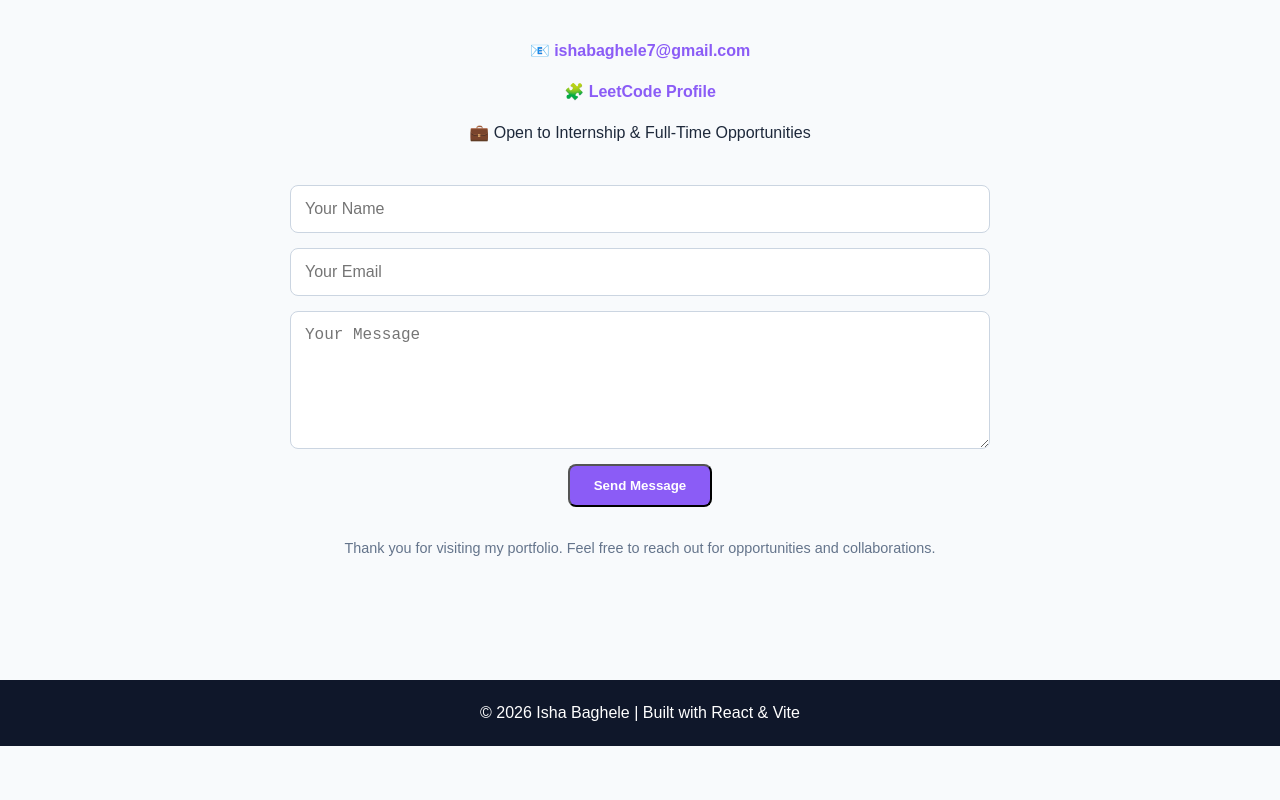
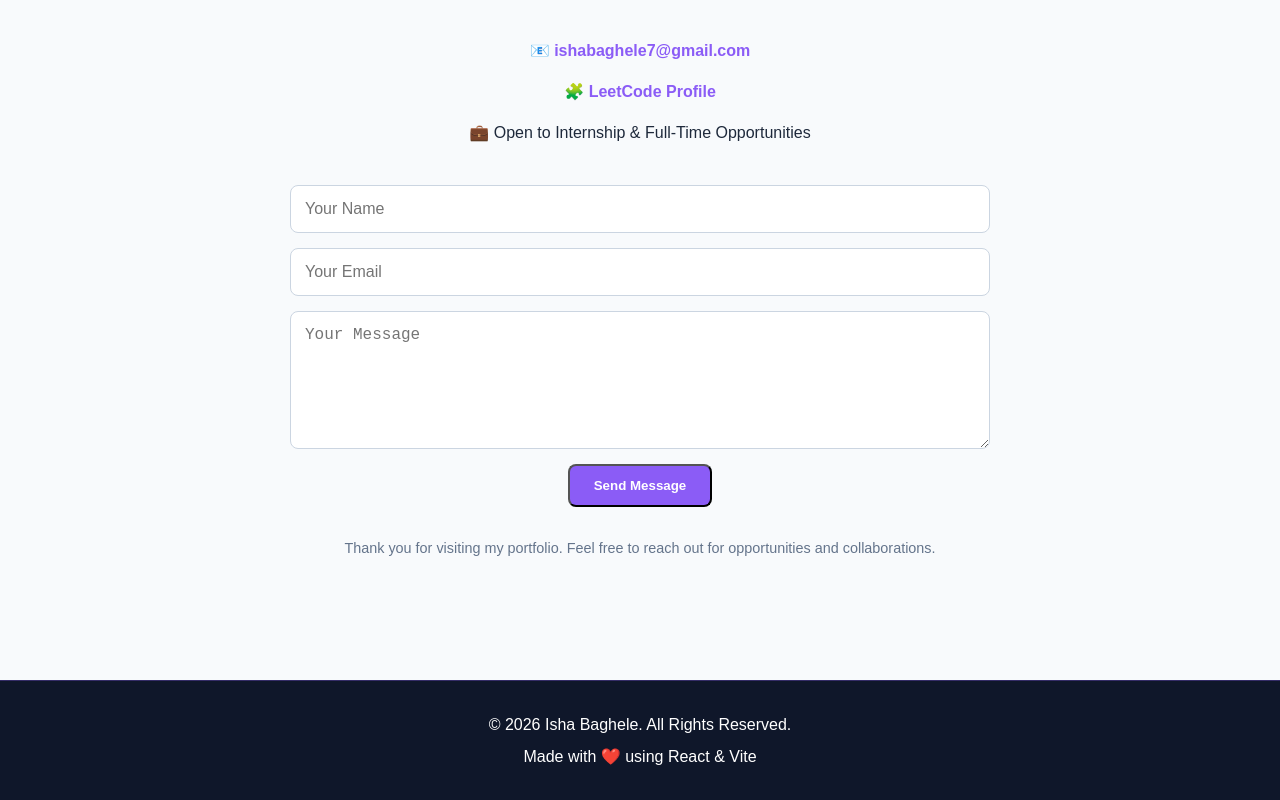
Before and after one commit to isha-1125/Isha-Portfolio, a React (Vite) app: page / in a window 1280 px wide. Shown: the part 3812-4612 px from the top of the page. Before the commit the page ends 4558 px from the top, so only its background shows below. Built offline with nearby package versions, Linux system fonts and the light colour scheme.

Commit message:
Portfolio UI improvements

```diff
--- a/src/App.css
+++ b/src/App.css
@@ -194,7 +194,7 @@ body {
   }
 
   .hero {
-    padding-top: 140px;
+    padding-top: 280px;
   }
 
   .hero h1 {
@@ -331,8 +331,13 @@ body {
   background: #0f172a;
   color: white;
   text-align: center;
-  padding: 20px;
+  padding: 25px;
   margin-top: 40px;
+  border-top: 1px solid rgba(139, 92, 246, 0.3);
+}
+
+.footer p {
+  margin: 6px 0;
 }
 
 .experience-list {
--- a/src/App.jsx
+++ b/src/App.jsx
@@ -345,7 +345,8 @@ function App() {
 </section>
 
 <footer className="footer">
-  <p>© 2026 Isha Baghele | Built with React & Vite</p>
+  <p>© 2026 Isha Baghele. All Rights Reserved.</p>
+  <p>Made with ❤️ using React & Vite</p>
 </footer>
     </div>
   );
```
